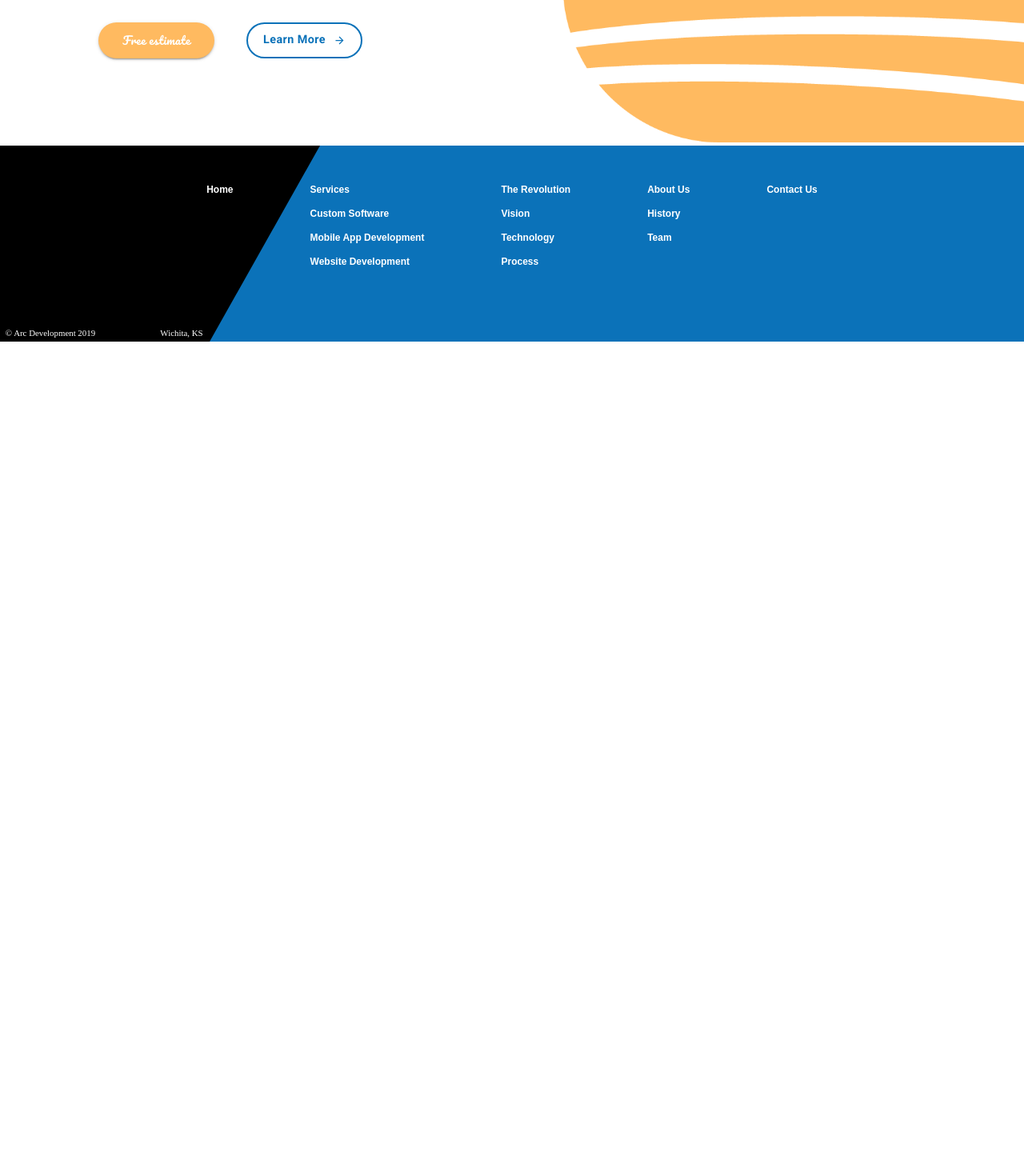
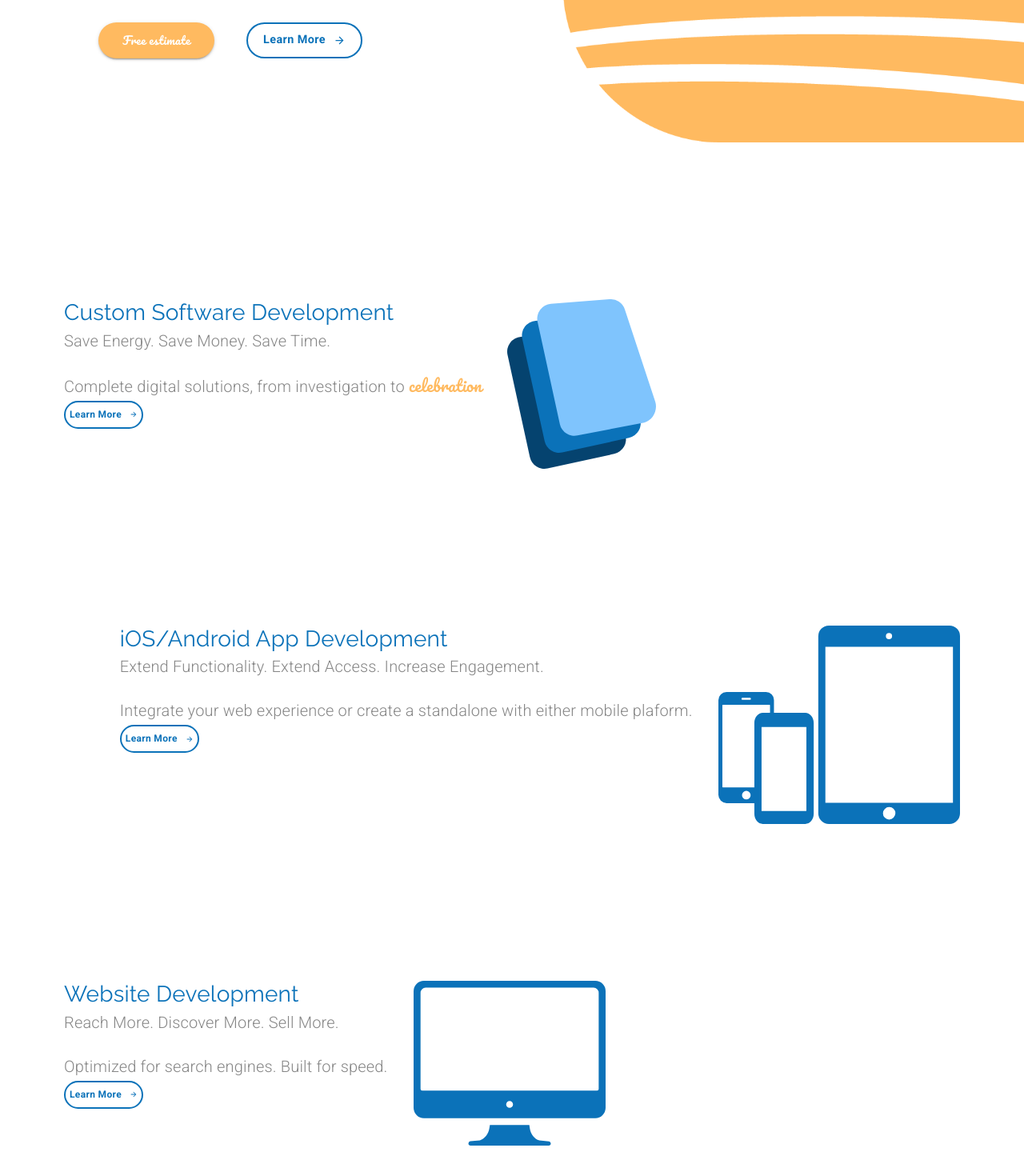
Before and after one commit to saxenamanas/arcdevelopment, a React (Create React App) app: page / in a window 1280 px wide. Shown: the part 422-1892 px from the top of the page at 80% size. Before the commit the page ends 849 px from the top, so only its background shows below. Built offline with nearby package versions, Linux system fonts and the light colour scheme.

Commit message:
Added Revolution Block

```diff
--- a/src/components/LandingPage.js
+++ b/src/components/LandingPage.js
@@ -5,8 +5,15 @@
 import Button from '@material-ui/core/Button';
 import ArrowButton from './ui/ArrowButton';
 import Typography from '@material-ui/core/Typography';
+import useMediaQuery from '@material-ui/core/useMediaQuery';
+import Card from '@material-ui/core/Card';
+import CardContent from '@material-ui/core/CardContent';
 
 import animationData from './../animations/landinganimation/data';
+import customSoftware from '../assets/Custom Software Icon.svg';
+import mobileAppsIcon from '../assets/mobileIcon.svg'
+import websiteIcon from '../assets/websiteIcon.svg';
+import revolutionBack from '../assets/repeatingBackground.svg'
 
 
 const useStyles = makeStyles(theme=>({
@@ -31,16 +38,19 @@
     marginTop:'1em',
   },
   learnMoreButton:{
-    color: theme.palette.common.blue,
-    borderColor: theme.palette.common.blue,
-    borderWidth: 2,
-    textTransform: 'none',
-    borderRadius: 50,
-    fontFamily: 'Roboto',
-    fontWeight: 'bold',
+    ...theme.typography.learnButton,
     fontSize: '0.9rem',
     height: 45,
     width: 145,
+  },
+  learnButton:{
+    ...theme.typography.learnButton,
+    padding: 5,
+    height: 35,
+    fontSize: "0.75rem",
+    [theme.breakpoints.down("sm")]:{
+      marginBottom:"2em"
+    }
   },
   mainContainer:{
     marginTop: "5em",
@@ -54,6 +64,36 @@
   heroTextContainer:{
     minWidth:"21.5em",
     marginLeft: "1em",
+  },
+  specialText:{
+    fontFamily: "Pacifico",
+    color: theme.palette.common.orange
+  },
+  subtitle:{
+    marginBottom:"1em"
+  },
+  icon:{
+    marginLeft:"2em",
+    [theme.breakpoints.down("xs")]:{
+      marginLeft:0,
+    }
+  },
+  serviceBlock:{
+    marginTop:"12em"
+  },
+  revolutionBlock:{
+    backgroundImage: `url(${revolutionBack})`,
+    backgroundPosition: "center",
+    backgroundSize: "cover",
+    backgroundRepeat: "no-repeat",
+    height: "100%",
+    width: "100%",
+  },
+  cardRev:{
+    position: "absolute",
+    boxShadow: theme.shadows[10],
+    padding: "10em",
+    borderRadius: 15,
   }
 }));
 
@@ -68,7 +108,7 @@
         }
       };
     const theme = useTheme();
-
+    const matchesSM = useMediaQuery(theme.breakpoints.down("sm"));
       return  (
         <Grid container className={classes.mainContainer} direction="column">
           <Grid item>
@@ -92,6 +132,100 @@
               </Grid>
             </Grid>
           </Grid>
+          {/*App Block*/}
+          <Grid className={classes.serviceBlock} item>
+            <Grid justify={matchesSM?"center":undefined} container direction="row">
+              <Grid style={{marginLeft:matchesSM?0:"5em",textAlign:matchesSM?"center":undefined}} item>
+                <Typography variant="h4">
+                  Custom Software Development
+                </Typography>
+                <Typography variant="subtitle1" className={classes.subtitle}>
+                  Save Energy. Save Money. Save Time.
+                </Typography>
+                <Typography variant="subtitle1">
+                  Complete digital solutions, from investigation to{" "}
+                  <span className={classes.specialText}>celebration</span>
+                </Typography>
+                <Button className={classes.learnButton} variant="outlined">
+                     <span style={{marginRight:10}}>Learn More</span>
+                      <ArrowButton height={10} width={10} fill={theme.palette.common.blue}/>
+                </Button>
+              </Grid>
+              <Grid item>
+                <img className={classes.icon} alt="custom" src={customSoftware}/>
+              </Grid>
+            </Grid>
+          </Grid>
+          <Grid className={classes.serviceBlock} item>
+            <Grid justify={matchesSM?"center":"flex-end"} container direction="row">
+              <Grid style={{marginLeft:matchesSM?0:"5em",textAlign:matchesSM?"center":undefined}} item>
+                <Typography variant="h4">
+                  iOS/Android App Development
+                </Typography>
+                <Typography variant="subtitle1" className={classes.subtitle}>
+                  Extend Functionality. Extend Access. Increase Engagement.
+                </Typography>
+                <Typography variant="subtitle1">
+                  Integrate your web experience or create a standalone {matchesSM?<br/>:null} with either mobile plaform.
+                </Typography>
+                <Button className={classes.learnButton} variant="outlined">
+                     <span style={{marginRight:10}}>Learn More</span>
+                      <ArrowButton height={10} width={10} fill={theme.palette.common.blue}/>
+                </Button>
+              </Grid>
+              <Grid item style={{marginRight:matchesSM?0:"5em",textAlign:matchesSM?"center":undefined}}>
+                <img className={classes.icon} alt="custom" src={mobileAppsIcon}/>
+              </Grid>
+            </Grid>
+          </Grid>
+          {/*Web Block*/}
+          <Grid className={classes.serviceBlock} item>
+            <Grid justify={matchesSM?"center":undefined} container direction="row">
+              <Grid style={{marginLeft:matchesSM?0:"5em",textAlign:matchesSM?"center":undefined}} item>
+                <Typography variant="h4">
+                  Website Development
+                </Typography>
+                <Typography variant="subtitle1" className={classes.subtitle}>
+                  Reach More. Discover More. Sell More.
+                </Typography>
+                <Typography variant="subtitle1">
+                  Optimized for search engines. Built for speed.
+                </Typography>
+                <Button className={classes.learnButton} variant="outlined">
+                     <span style={{marginRight:10}}>Learn More</span>
+                      <ArrowButton height={10} width={10} fill={theme.palette.common.blue}/>
+                </Button>
+              </Grid>
+              <Grid item>
+                <img className={classes.icon} alt="custom" src={websiteIcon}/>
+              </Grid>
+            </Grid>
+          </Grid>
+          <Grid item>
+            <Grid style={{height: "100em",marginTop: "12em"}} container justify="center" alignItems="center">
+            <Card className={classes.cardRev}>
+              <CardContent>
+                <Grid style={{textAlign:"center"}} container direction="column">
+                  <Grid item>
+                    <Typography gutterBottom variant="h3">
+                      The Revolution
+                    </Typography>
+                  </Grid>
+                  <Grid item>
+                    <Typography variant="subtitle1">
+                      Visionary insights coupled with cutting edge technology is a recipe for revolution.
+                    </Typography>
+                    <Button className={classes.learnMoreButton} variant="outlined">
+                     <span style={{marginRight:10}}>Learn More</span>
+                      <ArrowButton height={15} width={15} fill={theme.palette.common.blue}/>
+                    </Button>
+                  </Grid>
+                </Grid>
+              </CardContent>
+            </Card>
+            <div className={classes.revolutionBlock} />
+            </Grid>
+          </Grid>
         </Grid>
       );
 }
--- a/src/components/ui/Theme.js
+++ b/src/components/ui/Theme.js
@@ -2,6 +2,7 @@
 
 const arcBlue = "#0B72B9";
 const arcOrange = "#FFBA60";
+const arcGrey = "#868686"
 
 export default createMuiTheme({
     palette:{
@@ -36,8 +37,29 @@
             lineHeight : 1.5
         },
         h3:{
-            fontFamily: 'Ralewat',
-            color: `${arcBlue}`
+            fontFamily: 'Pacifico',
+            color: `${arcBlue}`,
+            fontSize: "2.5em"
+        },
+        h4:{
+            fontFamily: "Raleway",
+            fontSize: "1.75rem",
+            color: arcBlue,
+
+        },
+        subtitle1:{
+            color: arcGrey,
+            fontSize : "1.25rem",
+            fontWeight: 300
+        },
+        learnButton:{
+            color: arcBlue,
+            borderColor: arcBlue,
+            borderWidth: 2,
+            textTransform: 'none',
+            borderRadius: 50,
+            fontFamily: 'Roboto',
+            fontWeight: 'bold',
         }
     }
 });
```
